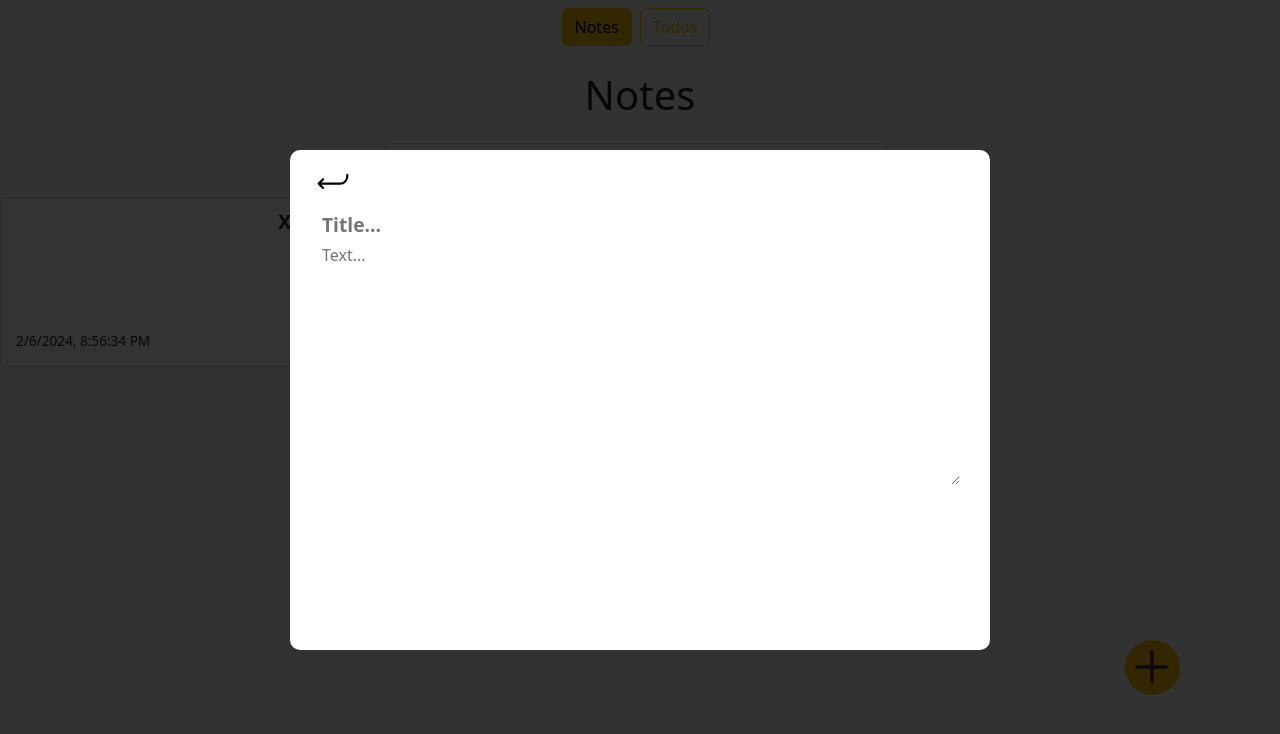
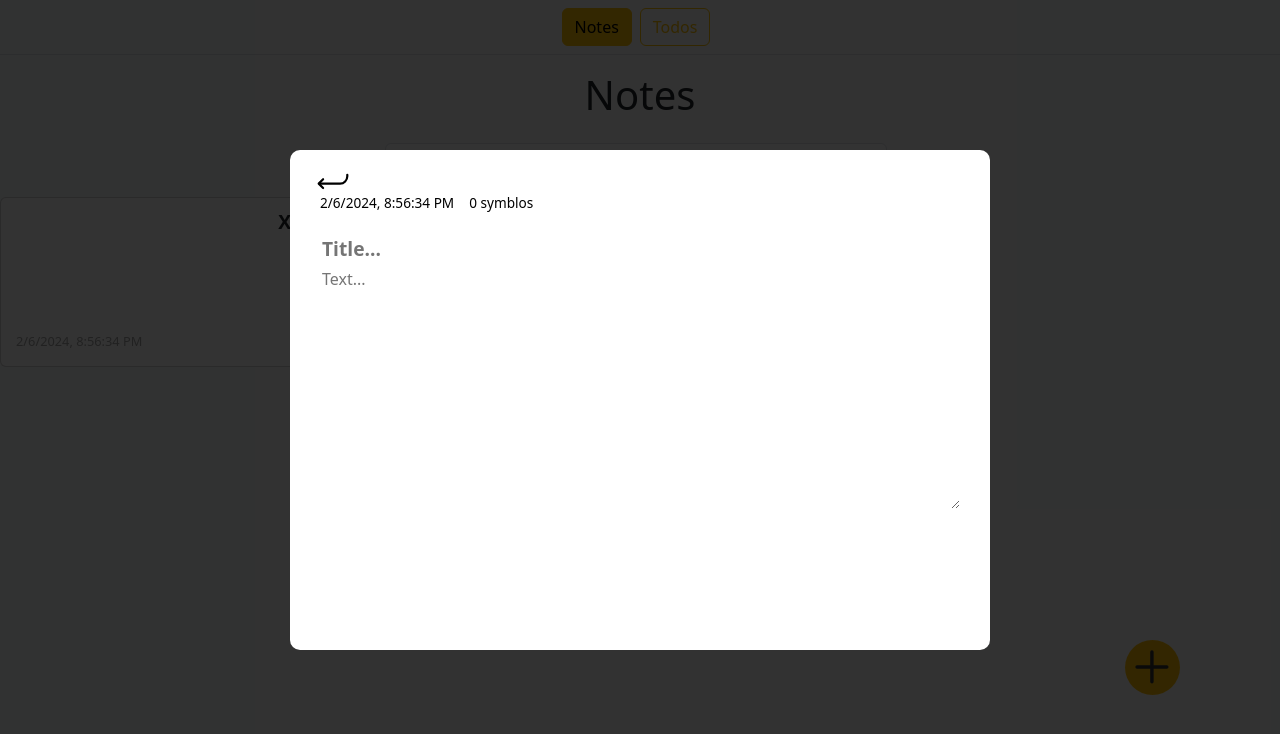
Before and after one commit to rrrkkkvvv/notes-app, a React (Vite) app: page / in a window 1280 px wide. Both pictures are taken after a click on the icon 1152 px from the left and 667 px from the top of the page. Shown: the top 734 px of the page. Built offline with nearby package versions, Linux system fonts and the light colour scheme.

Commit message:
modified:   src/index.css 	modified:   src/pages/NotesPage/components/fullNote/FullNote.tsx

```diff
--- a/src/index.css
+++ b/src/index.css
@@ -47,8 +47,10 @@ main {
     position: absolute;
     left: 15px;
     bottom: 15px;
-    font-size: 0.85rem;
+    font-size: 0.8rem;
+    color: #a6a6a6;
   }
+
 
   & .remove-note {
     position: absolute;
@@ -165,6 +167,15 @@ main {
   }
 }
 
+.fullNote-date-block {
+  font-size: 0.85rem;
+}
+
+.fullNote-text-length-block {
+  font-size: 0.85rem;
+  margin-left: 15px;
+}
+
 .input-fullNote {
   margin-top: 20px;
 }
--- a/src/pages/NotesPage/components/fullNote/FullNote.tsx
+++ b/src/pages/NotesPage/components/fullNote/FullNote.tsx
@@ -25,6 +25,8 @@ export default function FullNote({ currentFullNote, showFullNote, toogleShowFull
                 <div className='modal-body' onClick={(e) => e.stopPropagation()} >
 
                     <span className='close-modal-x' onClick={toogleShowFullNote}><IoReturnDownBackOutline ></IoReturnDownBackOutline ></span>
+                    <span className='fullNote-date-block'>{currentFullNote.date}</span>
+                    <span className='fullNote-text-length-block'>{currentFullNote.text.length} symblos</span>
                     <input type='text' className='input-fullNote' placeholder='Title...' value={currentFullNote.title} onChange={
                         (e) => {
                             onInputTitle(e);
```
